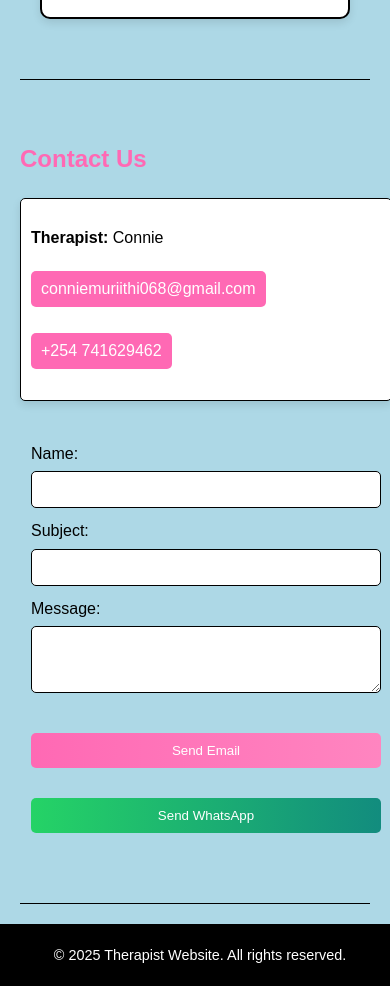
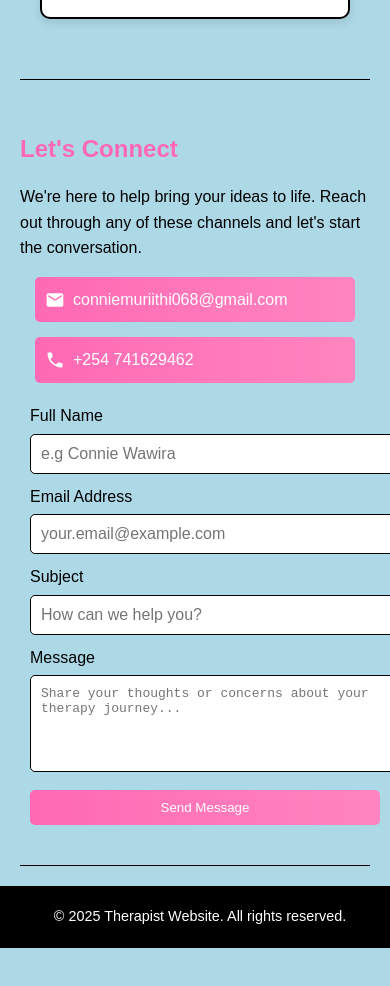
Before and after one commit to KevinNdirangu/caretherapy, a plain HTML site: page index.html in a window 390 px wide. Shown: the part 7206-8192 px from the top of the page. After the commit the page ends 8154 px from the top, so only its background shows below. Drawn offline with Linux system fonts and the light colour scheme.

Commit message:
more major changes in the UI Navigation

```diff
--- a/index.html
+++ b/index.html
@@ -169,27 +169,44 @@
         </section>
 
         <section id="contact">
-            <h2>Contact Us</h2>
-            <div class="contact-container">
-                <div class="contact-info">
-                    <p><strong>Therapist:</strong> Connie</p>
-                    <p><a href="#" class="contact-link" data-type="email" aria-label="Email Connie (opens Gmail)">conniemuriithi068@gmail.com</a></p>
-                    <p><a href="#" class="contact-link" data-type="phone" aria-label="Message Connie on WhatsApp">+254 741629462</a></p>
+            <h3>Let's Connect</h3>
+            <p>We're here to help bring your ideas to life. Reach out through any of these channels and let's start the conversation.</p>
+            <div class="contact__methods">
+                <a href="mailto:conniemuriithi068@gmail.com" class="contact-method" aria-label="Send email to Connie Wawira">
+                    <svg class="method-icon" viewBox="0 0 24 24" aria-hidden="true">
+                        <path d="M20 4H4c-1.1 0-1.99.9-1.99 2L2 18c0 1.1.9 2 2 2h16c1.1 0 2-.9 2-2V6c0-1.1-.9-2-2-2zm0 4l-8 5-8-5V6l8 5 8-5v2z"/>
+                    </svg>
+                    <span>conniemuriithi068@gmail.com</span>
+                </a>
+                <a href="https://wa.me/254741629462" class="contact-method" aria-label="Open WhatsApp chat with Connie Wawira">
+                    <svg class="method-icon" viewBox="0 0 24 24" aria-hidden="true">
+                        <path d="M6.62 10.79c1.44 2.83 3.76 5.14 6.59 6.59l2.2-2.2c.27-.27.67-.36 1.02-.24 1.12.37 2.33.57 3.57.57.55 0 1.45 1.45 1 1V20c0 .55-.45 1-1 1-9.39 0-17-7.61-17-17 0-.55.45-1 1-1h3.5c.55 0 1 .45 1 1 0 1.25.2 2.45.57 3.57.11.35.03.74-.25 1.02l-2.2 2.2z"/>
+                    </svg>
+                    <span>+254 741629462</span>
+                </a>
+            </div>
+            <form class="contact-form" id="contactForm">
+                <div class="success-message" id="successMessage">
+                    Message sent successfully! We'll get back to you soon.
                 </div>
-                <form id="contact-form" novalidate>
-                    <label for="name">Name:</label>
-                    <input type="text" id="name" name="name" required aria-required="true">
-                    <label for="subject">Subject:</label>
-                    <input type="text" id="subject" name="subject" required aria-required="true">
-                    <label for="message">Message:</label>
-                    <textarea id="message" name="message" rows="3" required aria-required="true"></textarea>
-                    <div class="button-group">
-                        <button type="button" class="submit-btn" data-action="email">Send Email</button>
-                        <button type="button" class="submit-btn" data-action="whatsapp">Send WhatsApp</button>
-                    </div>
-                </form>
-            </div>
-            <p id="success-message" class="success-message" role="alert"></p>
+                <div class="form-group">
+                    <label for="name">Full Name</label>
+                    <input type="text" id="name" name="name" placeholder="e.g Connie Wawira" required>
+                </div>
+                <div class="form-group">
+                    <label for="email">Email Address</label>
+                    <input type="email" id="email" name="email" placeholder="your.email@example.com" required>
+                </div>
+                <div class="form-group">
+                    <label for="subject">Subject</label>
+                    <input type="text" id="subject" name="subject" placeholder="How can we help you?" required>
+                </div>
+                <div class="form-group">
+                    <label for="message">Message</label>
+                    <textarea id="message" name="message" rows="5" placeholder="Share your thoughts or concerns about your therapy journey..." required></textarea>
+                </div>
+                <button type="submit" class="contact-btn">Send Message</button>
+            </form>
         </section>
     </main>
 
--- a/script.js
+++ b/script.js
@@ -2,7 +2,7 @@
 // Contact handling and interactivity logic
 
 document.addEventListener('DOMContentLoaded', () => {
-    const THERAPIST_NAME = 'Connie';
+    const THERAPIST_NAME = 'Connie Wawira';
     const EMAIL = 'conniemuriithi068@gmail.com';
     const PHONE = '254741629462';
     const WHATSAPP_BASE = 'https://wa.me/';
@@ -18,7 +18,6 @@ document.addEventListener('DOMContentLoaded', () => {
             if (targetElement) {
                 targetElement.scrollIntoView({ behavior: 'smooth' });
             }
-            // Close mobile menu after click
             const navMenu = document.querySelector('.nav-menu');
             if (navMenu.classList.contains('active')) {
                 navMenu.classList.remove('active');
@@ -35,56 +34,30 @@ document.addEventListener('DOMContentLoaded', () => {
         });
     }
 
-    // Email and Phone Click Handlers
-    const contactLinks = document.querySelectorAll('.contact-link');
-    contactLinks.forEach(link => {
-        link.addEventListener('click', (e) => {
+    // Contact Form Submission
+    const form = document.getElementById('contactForm');
+    const successMessage = document.getElementById('successMessage');
+    if (form) {
+        form.addEventListener('submit', (e) => {
             e.preventDefault();
-            const type = link.getAttribute('data-type');
-            if (type === 'email') {
-                openEmailComposer(EMAIL, 'Contact from Website', `Hello ${THERAPIST_NAME}, I would like to get in touch.`);
-            } else if (type === 'phone') {
-                openWhatsApp(PHONE, `Hello ${THERAPIST_NAME}, I would like to message you.`);
-            }
-        });
-        link.addEventListener('keypress', (e) => {
-            if (e.key === 'Enter' || e.key === ' ') {
-                e.preventDefault();
-                link.click();
-            }
-        });
-    });
-
-    // Form Button Handlers
-    const form = document.getElementById('contact-form');
-    const successMessage = document.getElementById('success-message');
-    if (form) {
-        const buttons = form.querySelectorAll('.submit-btn');
-        buttons.forEach(button => {
-            button.addEventListener('click', () => {
             const name = form.querySelector('#name').value.trim();
+            const email = form.querySelector('#email').value.trim();
             const subject = form.querySelector('#subject').value.trim();
             const message = form.querySelector('#message').value.trim();
 
-                if (name && subject && message) {
-                    const action = button.getAttribute('data-action');
-                    const body = `Name: ${name}\nSubject: ${subject}\nMessage: ${message}`;
-                    const whatsappText = encodeURIComponent(`Hello ${THERAPIST_NAME}, I am ${name}. ${message} (Subject: ${subject})`);
+            if (name && email && subject && message) {
+                const body = `Name: ${name}\nEmail: ${email}\nSubject: ${subject}\nMessage: ${message}`;
+                const whatsappText = encodeURIComponent(`Hello ${THERAPIST_NAME}, I am ${name} (${email}). ${message} (Subject: ${subject})`);
 
                 try {
-                        if (action === 'email') {
                     openEmailComposer(EMAIL, subject, body);
-                        } else if (action === 'whatsapp') {
-                            openWhatsApp(PHONE, whatsappText);
-                        }
-                        successMessage.textContent = `Message sent via ${action} successfully! We will get back to you soon.`;
                     successMessage.style.display = 'block';
                     setTimeout(() => {
                         successMessage.style.display = 'none';
+                        form.reset();
                     }, 5000);
-                        form.reset();
                 } catch (error) {
-                        successMessage.textContent = `Failed to send via ${action}. Please try again or contact us directly.`;
+                    successMessage.textContent = 'Failed to send. Please try again or use the contact links above.';
                     successMessage.style.display = 'block';
                     setTimeout(() => {
                         successMessage.style.display = 'none';
@@ -98,13 +71,6 @@ document.addEventListener('DOMContentLoaded', () => {
                 }, 5000);
             }
         });
-            button.addEventListener('keypress', (e) => {
-                if (e.key === 'Enter' || e.key === ' ') {
-                    e.preventDefault();
-                    button.click();
-                }
-            });
-        });
     }
 
     // Service Package Buttons
@@ -112,8 +78,7 @@ document.addEventListener('DOMContentLoaded', () => {
     chooseButtons.forEach(button => {
         button.addEventListener('click', () => {
             const packageName = button.getAttribute('data-package');
-            const therapistName = 'Connie';
-            const baseMessage = `Hello ${therapistName}, I would like to book the ${packageName} Package. Please let me know the next steps.`;
+            const baseMessage = `Hello ${THERAPIST_NAME}, I would like to book the ${packageName} Package. Please let me know the next steps.`;
             if (confirm('Would you like to contact via Email or WhatsApp? (OK for Email, Cancel for WhatsApp)')) {
                 openEmailComposer(EMAIL, `Booking: ${packageName} Package`, baseMessage);
             } else {
--- a/styles.css
+++ b/styles.css
@@ -129,67 +129,107 @@ ul {
     padding-left: 20px;
 }
 
-form {
+.contact__methods {
+    display: flex;
+    gap: 15px;
+    margin-bottom: 20px;
+    justify-content: center;
+}
+
+.contact-method {
+    display: flex;
+    align-items: center;
+    background: linear-gradient(90deg, var(--primary-color), #ff85c0);
+    color: #ffffff;
+    border: none;
+    border-radius: 5px;
+    padding: 10px;
+    cursor: pointer;
+    transition: background 0.3s ease, transform 0.3s ease;
+    font-size: 1em;
+    text-decoration: none;
+    display: inline-flex;
+}
+
+.contact-method:hover, .contact-method:focus {
+    background: linear-gradient(90deg, var(--hover-color), #333333);
+    color: var(--primary-color);
+    transform: translateY(-2px);
+    outline: none;
+}
+
+.method-icon {
+    width: 20px;
+    height: 20px;
+    margin-right: 8px;
+    fill: #ffffff;
+}
+
+.contact-method:hover .method-icon,
+.contact-method:focus .method-icon {
+    fill: var(--primary-color);
+}
+
+.contact-form {
+    max-width: 500px;
+    margin: 0 auto;
     display: flex;
     flex-direction: column;
-    max-width: 600px;
-    margin: 0 auto;
 }
 
-label {
-    margin-top: 10px;
+.success-message {
+    display: none;
+    color: var(--primary-color);
+    text-align: center;
+    margin-bottom: 15px;
+    padding: 10px;
+    background-color: var(--card-bg);
+    border-radius: 5px;
+    box-shadow: var(--shadow);
+}
+
+.form-group {
+    margin-bottom: 15px;
+}
+
+.form-group label {
+    display: block;
+    margin-bottom: 5px;
     color: var(--secondary-color);
 }
 
-input, textarea {
+.form-group input,
+.form-group textarea {
+    width: 100%;
     padding: 10px;
-    margin-top: 5px;
     border: 1px solid var(--secondary-color);
     border-radius: 5px;
     background-color: #ffffff;
+    font-size: 1em;
     transition: border-color 0.3s ease;
 }
 
-input:focus, textarea:focus {
+.form-group input:focus,
+.form-group textarea:focus {
     border-color: var(--primary-color);
     outline: none;
 }
 
-button {
-    margin-top: 20px;
+.contact-btn {
     padding: 10px;
     background: linear-gradient(90deg, var(--primary-color), #ff85c0);
     color: #ffffff;
     border: none;
     border-radius: 5px;
     cursor: pointer;
-    position: relative;
-    overflow: hidden;
     transition: background 0.3s ease, transform 0.3s ease;
 }
 
-button:hover, button:focus {
+.contact-btn:hover, .contact-btn:focus {
     background: linear-gradient(90deg, var(--hover-color), #333333);
     color: var(--primary-color);
     transform: translateY(-2px);
     outline: none;
-}
-
-button::after {
-    content: '';
-    position: absolute;
-    background: rgba(255, 255, 255, 0.3);
-    border-radius: 50%;
-    width: 0;
-    height: 0;
-    transform: translate(-50%, -50%);
-    pointer-events: none;
-}
-
-button:active::after {
-    width: 200px;
-    height: 200px;
-    transition: width 0.4s ease, height 0.4s ease;
 }
 
 footer {
@@ -199,7 +239,7 @@ footer {
     color: #ffffff;
     width: 100%;
     font-size: 0.9em;
-    margin-top: auto; /* Pushes footer to bottom */
+    margin-top: auto;
 }
 
 .package-container {
@@ -273,72 +313,6 @@ footer {
     width: 200px;
     height: 200px;
     transition: width 0.4s ease, height 0.4s ease;
-}
-
-.contact-container {
-    display: flex;
-    flex-wrap: wrap;
-    gap: 20px;
-    justify-content: space-between;
-    max-width: 1200px;
-    margin: 0 auto 20px;
-}
-
-.contact-info {
-    flex: 1;
-    min-width: 250px;
-    padding: 20px;
-    background: var(--card-bg);
-    border: 1px solid var(--secondary-color);
-    border-radius: 5px;
-    box-shadow: var(--shadow);
-}
-
-.contact-link {
-    display: inline-block;
-    padding: 5px 10px;
-    margin: 5px 0;
-    background: var(--primary-color);
-    color: #ffffff;
-    text-decoration: none;
-    border-radius: 5px;
-    transition: background 0.3s ease, transform 0.3s ease;
-}
-
-.contact-link:hover, .contact-link:focus {
-    background: var(--hover-color);
-    color: var(--primary-color);
-    transform: translateY(-2px);
-    outline: none;
-}
-
-.success-message {
-    display: none;
-    color: var(--primary-color);
-    text-align: center;
-    margin-top: 10px;
-    animation: fadeIn 0.5s ease-in;
-}
-
-.button-group {
-    display: flex;
-    gap: 10px;
-    margin-top: 20px;
-}
-
-.button-group .submit-btn {
-    flex: 1;
-    background: linear-gradient(90deg, var(--primary-color), #ff85c0);
-}
-
-.button-group .submit-btn[data-action="whatsapp"] {
-    background: linear-gradient(90deg, #25D366, #128C7E); /* WhatsApp green */
-}
-
-.button-group .submit-btn[data-action="whatsapp"]:hover,
-.button-group .submit-btn[data-action="whatsapp"]:focus {
-    background: linear-gradient(90deg, #075E54, #128C7E);
-    color: #ffffff;
 }
 
 /* New Styles for Specialties and CTA */
@@ -449,7 +423,7 @@ footer {
         display: none;
         flex-direction: column;
         position: absolute;
-        top: 60px; /* Adjusted to avoid overlap with header */
+        top: 60px;
         left: 0;
         width: 100%;
         background-color: var(--secondary-color);
@@ -475,18 +449,20 @@ footer {
     .package-card {
         width: 100%;
     }
-    .contact-container {
+    .contact__methods {
         flex-direction: column;
+        align-items: center;
     }
-    .contact-info, form {
-        padding: 10px;
+    .contact-method {
         width: 100%;
+        max-width: 300px;
     }
-    .button-group {
-        flex-direction: column;
+    .contact-form {
+        width: 100%;
+        padding: 0 10px;
     }
-    .button-group .submit-btn {
-        width: 100%;
+    .form-group {
+        margin-bottom: 10px;
     }
     .specialties__grid {
         grid-template-columns: 1fr;
```
Lines whose indentation alone changed are shown as unchanged.
